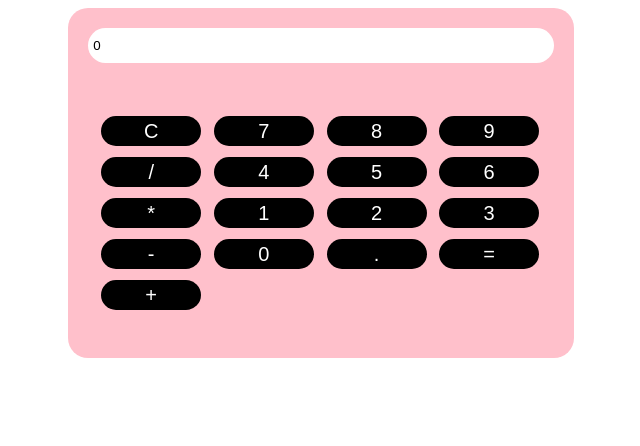
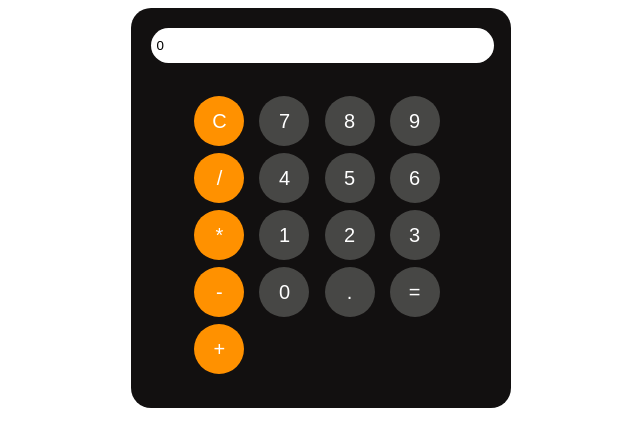
Before and after one commit to mary838/hackathon, a plain HTML site: page index.html in a window 1280 px wide. Shown: the whole page, without its empty margins (319-959 px from the left). Drawn offline with Linux system fonts and the light colour scheme.

Commit message:
update style

```diff
--- a/index.css
+++ b/index.css
@@ -1,12 +1,13 @@
 .container{
-    width: 40%;
-    height: 350px;
-    background-color: pink;
+    width: 30%;
+    height: 400px;
+    background-color: rgba(3, 0, 1, 0.938);
     border-radius: 20px;
     margin: auto;
+    overflow: hidden;
 }
 .results{
-    padding: 20px ;
+    padding: 20px;
 }
 #result{
     padding: 5px;
@@ -18,18 +19,25 @@
 .keypad{
     display: grid;
     grid-template-columns: repeat(4, 1fr);
-    grid-gap: 5px;
-    padding: 30px;
+    grid-gap: 1px;
+    padding: 60px;
+    margin-top: -50px;
 }
 button{
     /* padding: 10px  5px; */
     margin: 3px;
-    border-radius: 20px;
+    border-radius: 50px;
     border: none;
     background-color: black;
     color: white;
     font-size: 20px;
     cursor: pointer;
-    width: 100px;
-    height: 30px;
+    width: 50px;
+    height: 50px;
 }
+.color-button{
+    background-color: rgb(255, 145, 0);
+}
+.color1{
+    background-color: rgba(80, 80, 78, 0.87);
+}
--- a/index.html
+++ b/index.html
@@ -5,6 +5,7 @@
     <meta name="viewport" content="width=device-width, initial-scale=1.0" />
     <title>Calculator</title>
     <link rel="stylesheet" href="index.css">
+    <scrip src="index.js"></scrip>
   </head>
   <body>
     <div class="container">
@@ -12,23 +13,23 @@
         <input type="text" id="result" value="0" />
       </div>
       <div class="keypad">
-        <button onclick="clearResult()">C</button>
-        <button onclick="appendNumber(7)">7</button>
-        <button onclick="appendNumber(8)">8</button>
-        <button onclick="appendNumber(9)">9</button>
-        <button onclick="appendOperator('/')">/</button>
-        <button onclick="appendNumber(4)">4</button>
-        <button onclick="appendNumber(5)">5</button>
-        <button onclick="appendNumber(6)">6</button>
-        <button onclick="appendOperator('*')">*</button>
-        <button onclick="appendNumber(1)">1</button>
-        <button onclick="appendNumber(2)">2</button>
-        <button onclick="appendNumber(3)">3</button>
-        <button onclick="appendOperator('-')">-</button>
-        <button onclick="appendNumber(0)">0</button>
-        <button onclick="appendOperator('.')">.</button>
-        <button onclick="calculate()">=</button>
-        <button onclick="appendOperator('+')">+</button>
+        <button onclick="clearResult()" class="color-button">C</button>
+        <button onclick="appendNumber(7)" class="color1">7</button>
+        <button onclick="appendNumber(8)" class="color1">8</button>
+        <button onclick="appendNumber(9)" class="color1">9</button>
+        <button onclick="appendOperator('/')" class="color-button">/</button>
+        <button onclick="appendNumber(4)" class="color1">4</button>
+        <button onclick="appendNumber(5)" class="color1">5</button>
+        <button onclick="appendNumber(6)" class="color1">6</button>
+        <button onclick="appendOperator('*')" class="color-button">*</button>
+        <button onclick="appendNumber(1)" class="color1">1</button>
+        <button onclick="appendNumber(2)" class="color1">2</button>
+        <button onclick="appendNumber(3)" class="color1">3</button>
+        <button onclick="appendOperator('-')" class="color-button">-</button>
+        <button onclick="appendNumber(0)" class="color1">0</button>
+        <button onclick="appendOperator('.')" class="color1">.</button>
+        <button onclick="calculate()" class="color1">=</button>
+        <button onclick="appendOperator('+')" class="color-button">+</button>
     </div>
     </div>
   </body>
```
